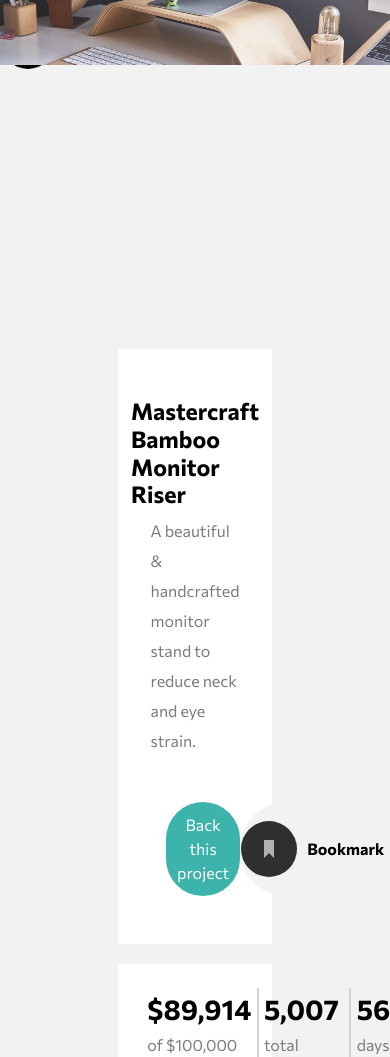
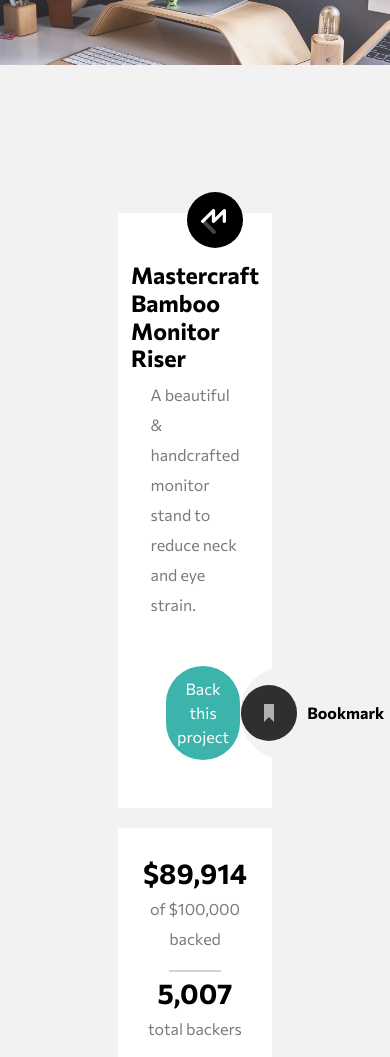
Before and after one commit to cwus619/crowdfunding-product, a plain HTML site: page index.html in a window 390 px wide. Shown: the part 43-1100 px from the top of the page. Drawn offline with nearby package versions, Linux system fonts and the light colour scheme.

Commit message:
Update styles.css
New classes defined to replace Bootstrap classes. Responsiveness improved for smaller screens - started work on mobile screen layout. Modal boxes, navbar and bookmark button to be worked on.

```diff
--- a/styles.css
+++ b/styles.css
@@ -2,14 +2,15 @@
   font-size: 11px;
   text-align: center;
 }
+
 .attribution a {
   color: hsl(228, 45%, 44%);
 }
 
 body{
   font-family: 'Commissioner', sans-serif;
-  /* background-color: beige; */
   background-color: hsl(136, 0%, 95%);
+  position:relative;
 }
 
 .bold-text{
@@ -24,7 +25,7 @@ p{
 
 .nav-bg{
   position: absolute;
-  width:100%;
+  width: 100%;
 }
 
 .nav-bg img{
@@ -40,13 +41,22 @@ p{
 }
 
 .nav-options{
+  position:absolute;
+  right:40px;
   display:flex;
   justify-content: end;
-  margin-left:70%;
+}
+
+.mastercraft{
+  position: absolute;
+  left: 48%;
+  top:310px;
+  z-index: 2;
 }
 
 .container{
-  position: relative;
+  position: absolute;
+  left: 25%;
   z-index:1;
 }
 
@@ -58,7 +68,6 @@ p{
 
 .heading{
   margin-top: 280px;
-
 }
 
 .buttons{
@@ -80,7 +89,6 @@ p{
 }
 
 #bookmark{
-  /* background-color: beige; */
   background-color: hsl(136, 0%, 95%);
   color: black;
   display:flex;
@@ -164,6 +172,11 @@ progress::-webkit-progress-value{
   border: solid lightgray 1px;
 }
 
+.product-title, .reward-select{
+  display: flex;
+  align-items: center;
+}
+
 .pledge{
   color: hsl(176, 50%, 47%);
   margin-left: auto;
@@ -183,7 +196,7 @@ progress::-webkit-progress-value{
   top:0;
   background-color: rgba(0,0,0,0.7);
   position:fixed;
-  z-index: 1;
+  z-index: 99;
   display: flex;
   justify-content: center;
   align-items: center;
@@ -265,7 +278,6 @@ progress::-webkit-progress-value{
 
 .tick{
   margin-bottom: 30px;
-
 }
 
 .got-it{
@@ -280,3 +292,82 @@ progress::-webkit-progress-value{
 .no-display{
   display:none;
 }
+
+@media screen and (max-width: 1325px){
+  .heading{
+    margin-top: 265px;
+  }
+  .mastercraft{
+    top:300px;
+  }
+}
+
+@media screen and (max-width: 1240px){
+  .heading{
+    margin-top: 245px;
+  }
+
+  .mastercraft{
+    top:280px;
+  }
+}
+
+@media screen and (max-width: 1150px){
+  .heading{
+    margin-top: 225px;
+  }
+
+  .mastercraft{
+    top:260px;
+  }
+}
+
+
+@media screen and (max-width: 1100px){
+  .heading{
+    margin-top: 200px;
+  }
+
+  .mastercraft{
+    top:235px;
+  }
+}
+
+@media screen and (max-width:990px) {
+  .trackers{
+    flex-direction: column;
+  }
+  .tracker, .tracker div, .tracker .number{
+    align-items: center;
+    text-align: center;
+  }
+
+  #backer-count, #days-count, #days-count{
+    margin-right: 0;
+    margin-left: 0;
+  }
+
+  .vertical-line{
+    align-self: center;
+    width:50%;
+  }
+
+  .product-title{
+    flex-direction: column;
+    align-items: flex-start;
+  }
+
+  .pledge{
+    margin: 0;
+    margin-bottom: 10px;
+  }
+
+  .product-name, .reward-btn{
+    margin:0;
+  }
+
+  .reward-select{
+    flex-direction: column;
+    align-items: flex-start;
+  }
+}
```
